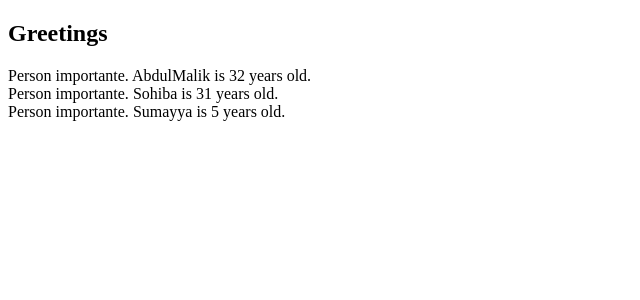
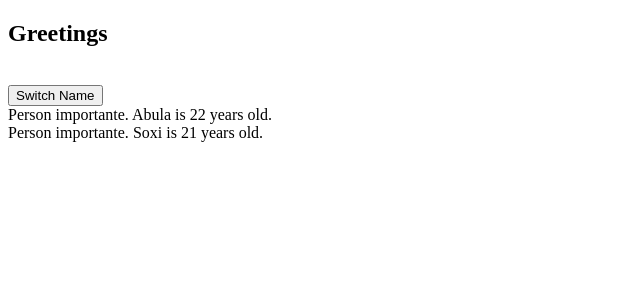
Before and after one commit to frontendprof/react-testing-3, a React (Create React App) app in the folder test-one/: page / in a window 1280 px wide. Shown: the top 300 px of the page, without its empty margins (0-640 px from the left). Built offline with nearby package versions, Linux system fonts and the light colour scheme.

Commit message:
Manipulating the state

```diff
--- a/test-one/src/App.js
+++ b/test-one/src/App.js
@@ -8,10 +8,18 @@ class App extends Component {
 
 state={
   persons:[
+    {name:"Abula", age:"22"},
+    {name:"Soxi", age:"21"}
+  ]
+}
+
+switchNameHandler=()=>{
+  this.setState({persons:[
     {name:"AbdulMalik", age:"32"},
     {name:"Sohiba", age:"31"},
-    {name:"Sumayya", age:"5"},
-  ]
+    // {name:"Kid", age:null}
+
+  ]})
 }
 
 
@@ -19,10 +27,12 @@ state={
     return (
       <div>
         <h2>Greetings</h2>
+        <br></br>
+        <button onClick={this.switchNameHandler}>Switch Name</button>
+        <br></br>
 
         <Person name={this.state.persons[0].name} age={this.state.persons[0].age}/>
         <Person name={this.state.persons[1].name} age={this.state.persons[1].age}/>
-        <Person name={this.state.persons[2].name} age={this.state.persons[2].age}/>
 
 
       </div>
```
